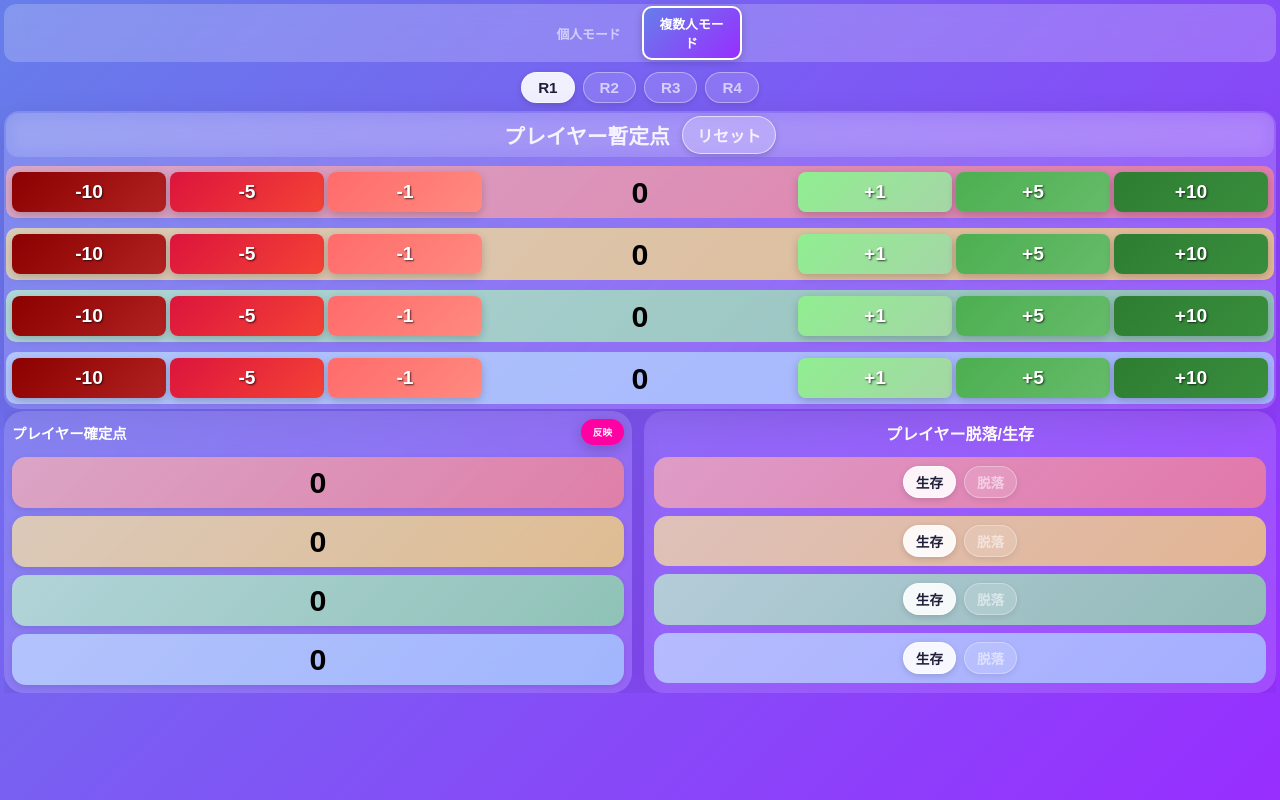
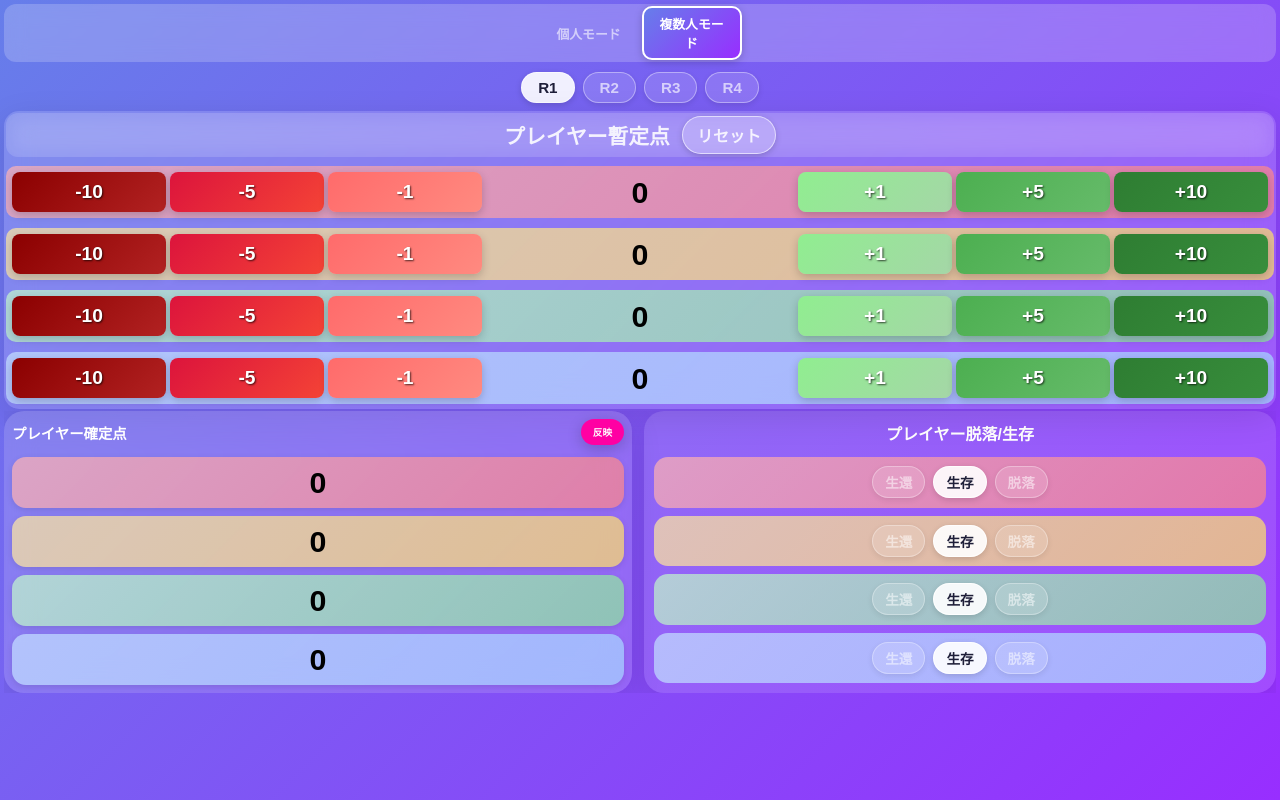
Before and after one commit to coffeebito/kurume_webtool, a plain HTML site: page index.html in a window 1280 px wide. Drawn offline with Linux system fonts and the light colour scheme.

Commit message:
twelveth

```diff
--- a/index.html
+++ b/index.html
@@ -988,24 +988,28 @@
                     <div class="status-rows">
                         <div class="status-row red">
                             <div class="status-buttons">
+                                <button class="status-btn" type="button" data-player="0" data-status="rescue" onclick="setPlayerStatus(0, 'rescue')">生還</button>
                                 <button class="status-btn active" type="button" data-player="0" data-status="alive" onclick="setPlayerStatus(0, 'alive')">生存</button>
                                 <button class="status-btn" type="button" data-player="0" data-status="out" onclick="setPlayerStatus(0, 'out')">脱落</button>
                             </div>
                         </div>
                         <div class="status-row yellow">
                             <div class="status-buttons">
+                                <button class="status-btn" type="button" data-player="1" data-status="rescue" onclick="setPlayerStatus(1, 'rescue')">生還</button>
                                 <button class="status-btn active" type="button" data-player="1" data-status="alive" onclick="setPlayerStatus(1, 'alive')">生存</button>
                                 <button class="status-btn" type="button" data-player="1" data-status="out" onclick="setPlayerStatus(1, 'out')">脱落</button>
                             </div>
                         </div>
                         <div class="status-row green">
                             <div class="status-buttons">
+                                <button class="status-btn" type="button" data-player="2" data-status="rescue" onclick="setPlayerStatus(2, 'rescue')">生還</button>
                                 <button class="status-btn active" type="button" data-player="2" data-status="alive" onclick="setPlayerStatus(2, 'alive')">生存</button>
                                 <button class="status-btn" type="button" data-player="2" data-status="out" onclick="setPlayerStatus(2, 'out')">脱落</button>
                             </div>
                         </div>
                         <div class="status-row blue">
                             <div class="status-buttons">
+                                <button class="status-btn" type="button" data-player="3" data-status="rescue" onclick="setPlayerStatus(3, 'rescue')">生還</button>
                                 <button class="status-btn active" type="button" data-player="3" data-status="alive" onclick="setPlayerStatus(3, 'alive')">生存</button>
                                 <button class="status-btn" type="button" data-player="3" data-status="out" onclick="setPlayerStatus(3, 'out')">脱落</button>
                             </div>
@@ -1056,7 +1060,14 @@
                 return result;
             }
             for (let i = 0; i < TOTAL_ROUNDS; i++) {
-                result[i] = arrayLike[i] === 'out' ? 'out' : 'alive';
+                const status = arrayLike[i];
+                if (status === 'out') {
+                    result[i] = 'out';
+                } else if (status === 'rescue') {
+                    result[i] = 'rescue';
+                } else {
+                    result[i] = 'alive';
+                }
             }
             return result;
         }
@@ -1120,18 +1131,15 @@
         function updateStatusButtons() {
             const roundState = getCurrentRoundState();
             for (let i = 0; i < TOTAL_ROUNDS; i++) {
-                const aliveBtn = document.querySelector(`.status-btn[data-player="${i}"][data-status="alive"]`);
-                const outBtn = document.querySelector(`.status-btn[data-player="${i}"][data-status="out"]`);
-                if (!aliveBtn || !outBtn) {
-                    continue;
-                }
-                if (roundState.playerStatuses[i] === 'alive') {
-                    aliveBtn.classList.add('active');
-                    outBtn.classList.remove('active');
-                } else {
-                    aliveBtn.classList.remove('active');
-                    outBtn.classList.add('active');
-                }
+                const currentStatus = roundState.playerStatuses[i];
+                const effectiveStatus = currentStatus === 'out' || currentStatus === 'rescue' ? currentStatus : 'alive';
+                ['rescue', 'alive', 'out'].forEach(status => {
+                    const button = document.querySelector(`.status-btn[data-player="${i}"][data-status="${status}"]`);
+                    if (!button) {
+                        return;
+                    }
+                    button.classList.toggle('active', status === effectiveStatus);
+                });
             }
         }
 
@@ -1217,10 +1225,12 @@
 
         function setPlayerStatus(playerIndex, status) {
             const roundState = getCurrentRoundState();
-            if (roundState.playerStatuses[playerIndex] === status) {
+            const allowedStatuses = ['rescue', 'alive', 'out'];
+            const nextStatus = allowedStatuses.includes(status) ? status : 'alive';
+            if (roundState.playerStatuses[playerIndex] === nextStatus) {
                 return;
             }
-            roundState.playerStatuses[playerIndex] = status;
+            roundState.playerStatuses[playerIndex] = nextStatus;
             updateStatusButtons();
             saveGameState();
         }
```
